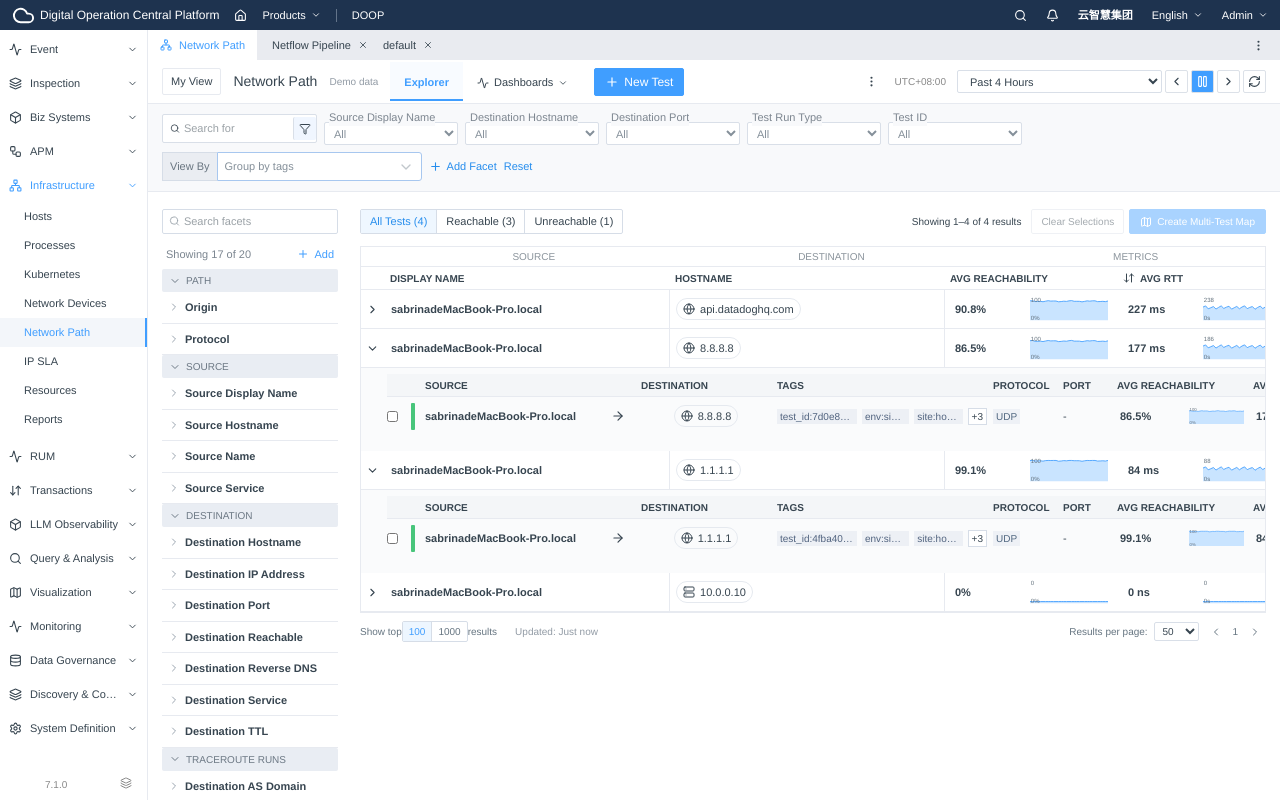
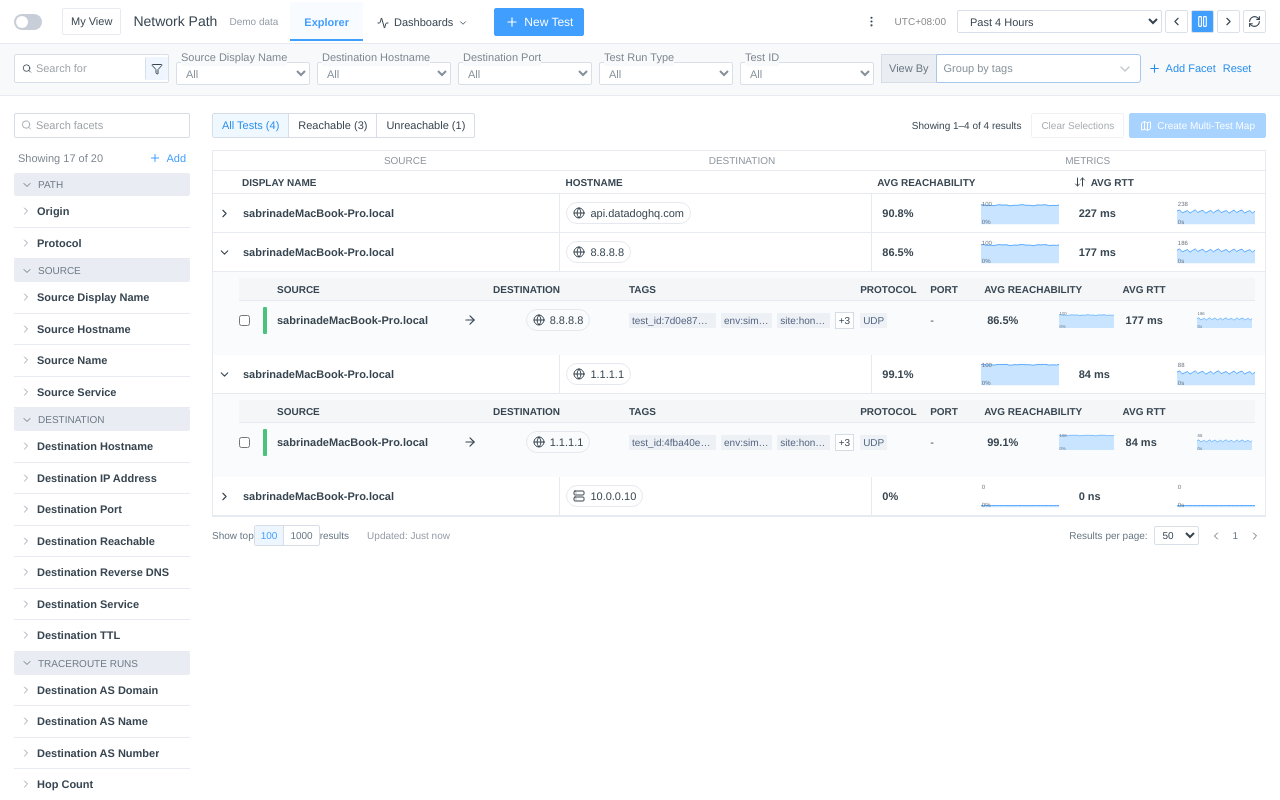
Before and after one commit to sabrina97606/netpath, a Next.js app: page /network-path in a window 1280 px wide. Built offline with nearby package versions, Linux system fonts and the light colour scheme.

Commit message:
Add toggle to show/hide NetPath header, sidebar and tab bar

```diff
--- a/app/network-path/network-path.css
+++ b/app/network-path/network-path.css
@@ -1219,3 +1219,30 @@
     animation: none;
   }
 }
+.np-app button.np-chrome-switch {
+  position: relative;
+  flex-shrink: 0;
+  width: 28px;
+  height: 16px;
+  padding: 0;
+  margin-right: 8px;
+  border-radius: 8px;
+  background: #c8ced8;
+  transition: background 0.2s;
+}
+.np-app button.np-chrome-switch span {
+  position: absolute;
+  top: 2px;
+  left: 2px;
+  width: 12px;
+  height: 12px;
+  border-radius: 50%;
+  background: #fff;
+  transition: transform 0.2s;
+}
+.np-app button.np-chrome-switch.on {
+  background: var(--np-blue);
+}
+.np-app button.np-chrome-switch.on span {
+  transform: translateX(12px);
+}
--- a/components/network-path.tsx
+++ b/components/network-path.tsx
@@ -229,6 +229,7 @@ function Destination({ name }: { name: string }) {
 export function NetworkPath() {
   const [tests, setTests] = useState(initialTests);
   const [tab, setTab] = useState("Explorer");
+  const [showChrome, setShowChrome] = useState(false);
   const [view, setView] = useState("Grouped Tests");
   const [groupBy, setGroupBy] = useState("source");
   const [query, setQuery] = useState("");
@@ -501,6 +502,7 @@ export function NetworkPath() {
 
   return (
     <div className="np-app">
+      {showChrome && (
       <header className="np-top">
         <div className="np-brand">
           <Cloud size={23} />
@@ -524,7 +526,9 @@ export function NetworkPath() {
           </span>
         </div>
       </header>
+      )}
       <div className="np-shell">
+        {showChrome && (
         <aside className="np-nav">
           {navigation.map((item) => (
             <div key={item.label}>
@@ -579,7 +583,9 @@ export function NetworkPath() {
             7.1.0 <Layers size={12} />
           </footer>
         </aside>
+        )}
         <main className="np-main">
+          {showChrome && (
           <div className="np-workspace-tabs">
             <span>
               <Network size={12} /> Network Path
@@ -592,7 +598,19 @@ export function NetworkPath() {
             </span>
             <MoreVertical size={13} />
           </div>
+          )}
           <div className="np-module-header">
+            <button
+              type="button"
+              role="switch"
+              aria-checked={showChrome}
+              aria-label="显示顶部导航与左侧菜单"
+              title={showChrome ? "隐藏导航" : "显示导航"}
+              className={`np-chrome-switch${showChrome ? " on" : ""}`}
+              onClick={() => setShowChrome((value) => !value)}
+            >
+              <span />
+            </button>
             <button className="np-my-view" onClick={restoreView}>
               My View
             </button>
```
